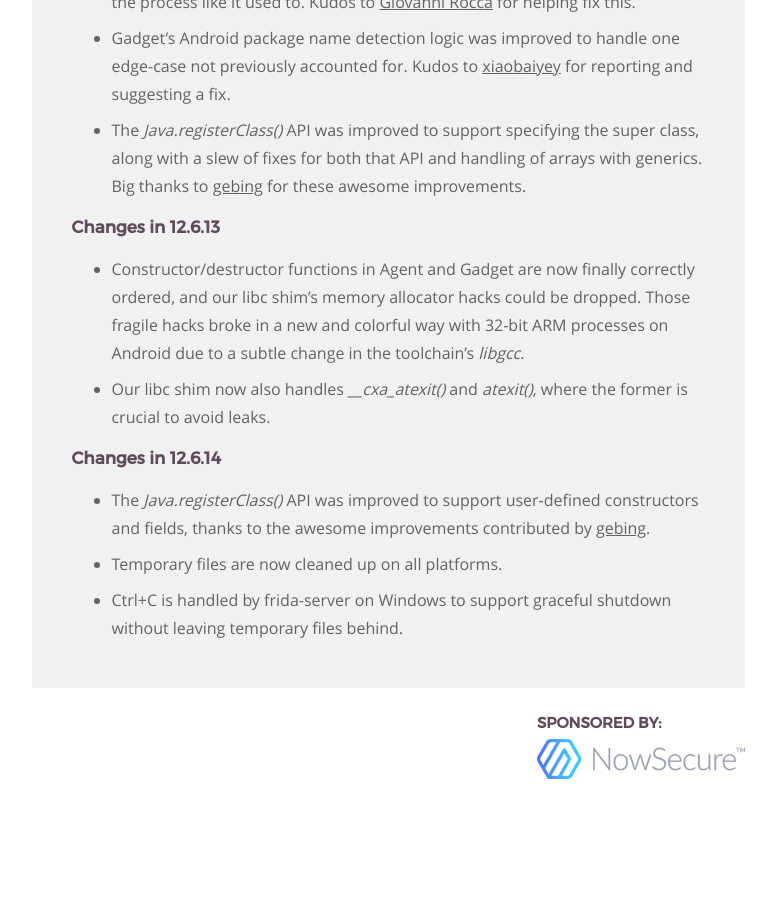
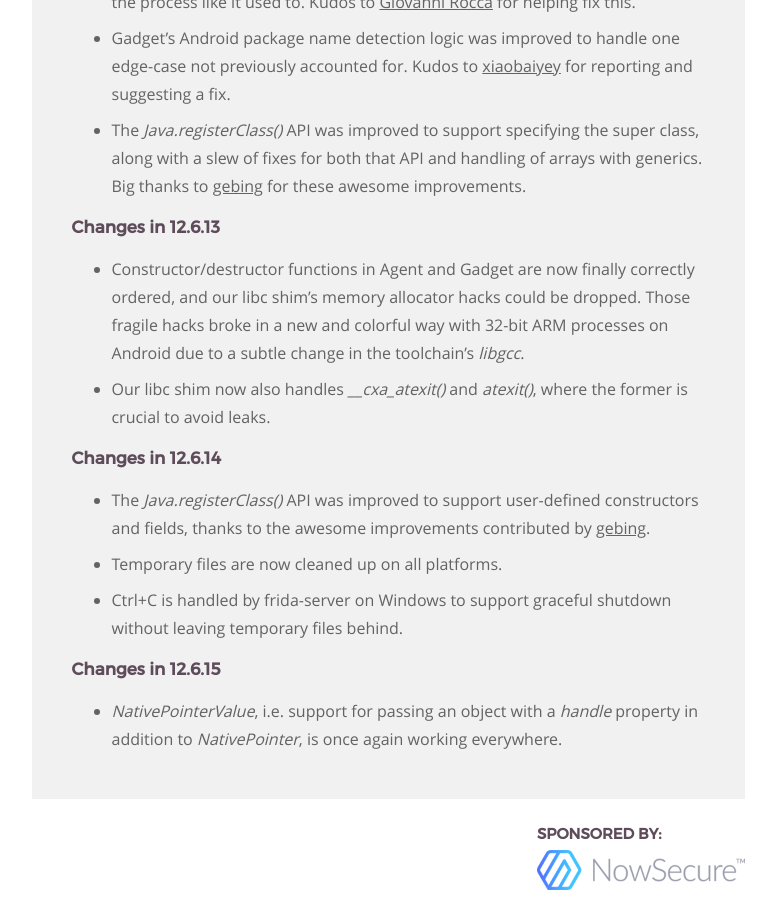
Before and after one commit to frida/frida-website, a Jekyll site: the page built from _posts/2019-05-28-frida-12-6-released.markdown, in a window 1280 px wide and 900 px high, scrolled down 3167 px. Shown: the whole window, without its empty margins (364-1140 px from the left). Built offline with Jekyll 4.4.1, drawn with Linux system fonts in a browser that asks for light colours; before the commit the page ends 3956 px from its top, so only the background shows below that.

Commit message:
Summarize changes in 12.6.15

```diff
--- a/_posts/2019-05-28-frida-12-6-released.markdown
+++ b/_posts/2019-05-28-frida-12-6-released.markdown
@@ -152,6 +152,11 @@ Enjoy!
 - Ctrl+C is handled by frida-server on Windows to support graceful shutdown
   without leaving temporary files behind.
 
+### Changes in 12.6.15
+
+- *NativePointerValue*, i.e. support for passing an object with a *handle*
+  property in addition to *NativePointer*, is once again working everywhere.
+
 
 [Jake Van Dyke]: https://twitter.com/giantpune
 [Giovanni Rocca]: https://twitter.com/iGio90
```
